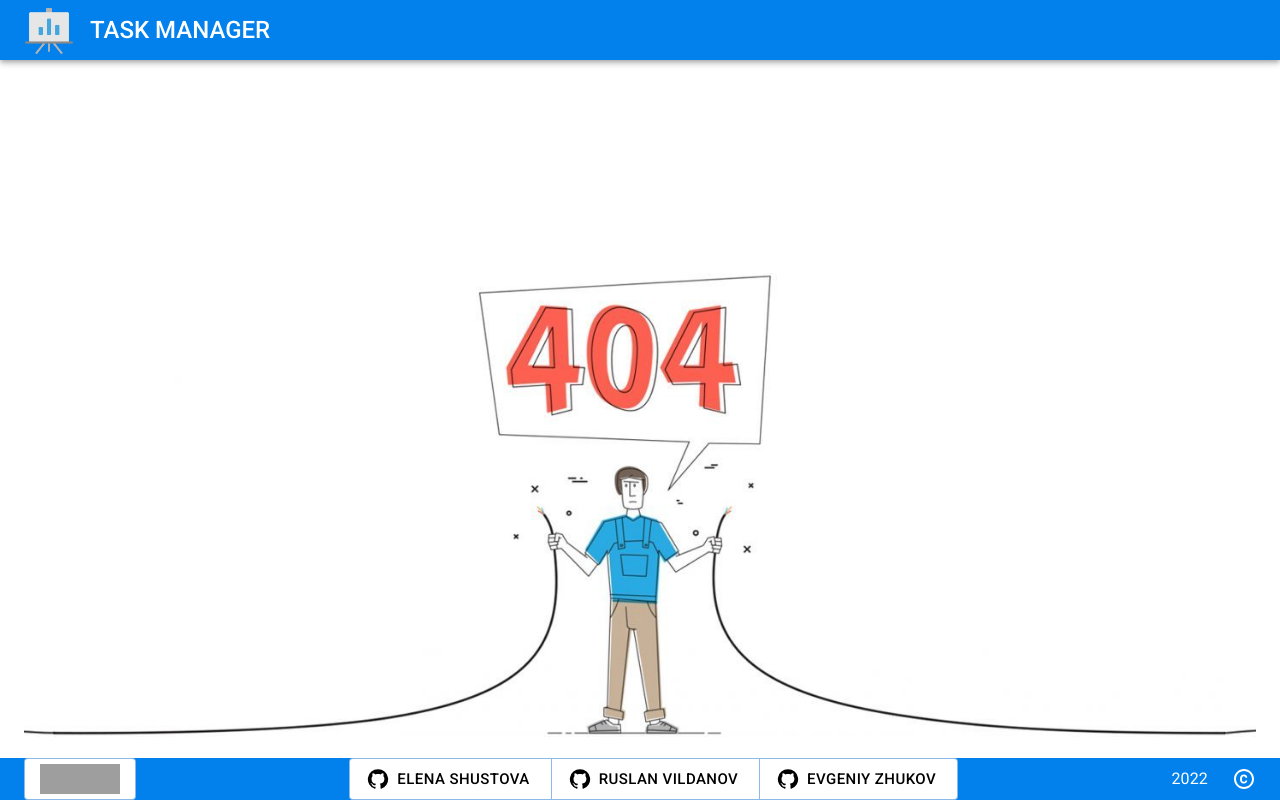
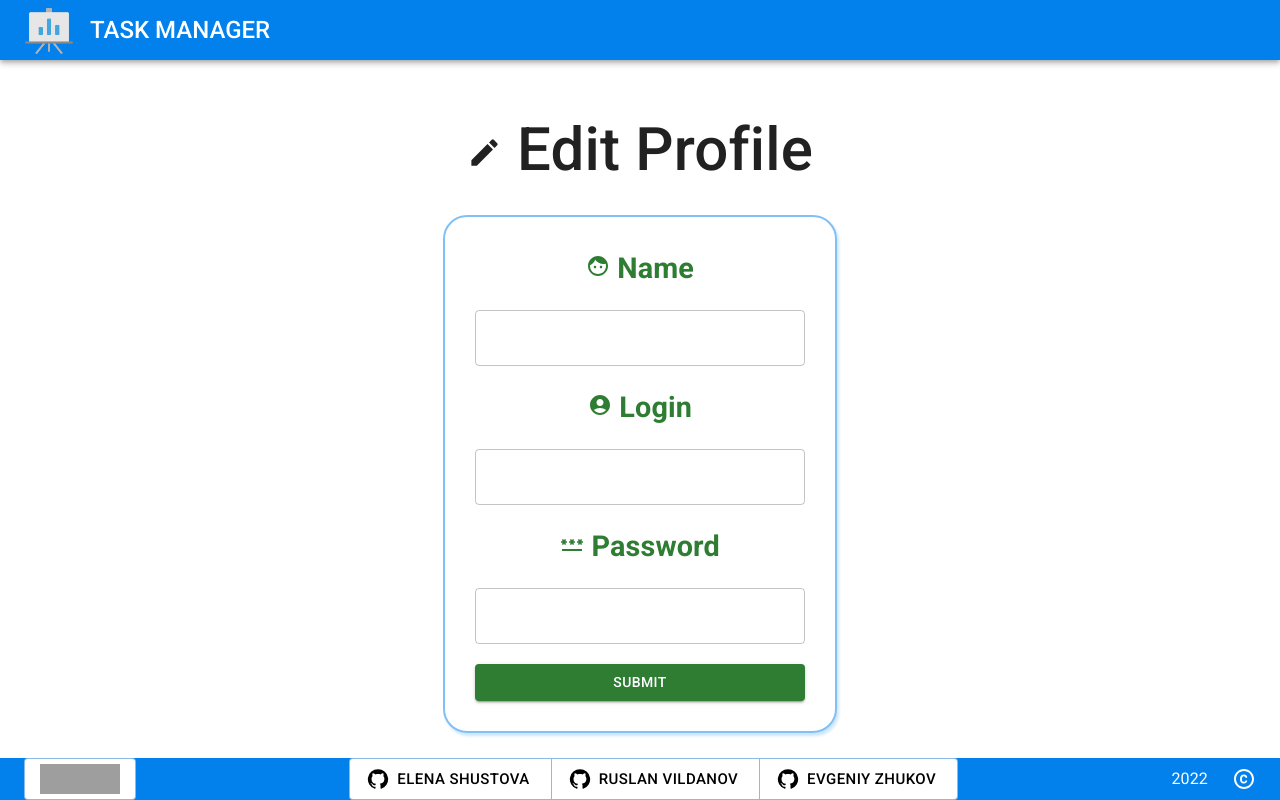
Before and after one commit to yaarusik/project-management-app, a React (Create React App) app: page /edit-profile in a window 1280 px wide. Built offline with nearby package versions, Linux system fonts and the light colour scheme; grey boxes are pictures that could not be loaded.

Commit message:
feat: add basic markup

```diff
--- a/src/Components/AppRoutes/AppRoutes.tsx
+++ b/src/Components/AppRoutes/AppRoutes.tsx
@@ -4,8 +4,8 @@ import MainPage from '../../Pages/MainPage';
 import PageNotFound from '../../Pages/PageNotFound';
 import PageSignUp from './../../Pages/PageSignup/index';
 import BoardPage from '../../Pages/BoardPage';
-
 import WelcomePage from '../../Pages/WelcomePage';
+import EditProfile from '../../Pages/EditProfile';
 
 import RequireAuth from '../../hoc/RequireAuth';
 
@@ -25,6 +25,7 @@ const AppRoutes = () => {
       <Route path="/login" element={<PageLogin />} />
       <Route path="/signup" element={<PageSignUp />} />
       <Route path="/" element={<WelcomePage />} />
+      <Route path="/edit-profile" element={<EditProfile />} />
     </Routes>
   );
 };
--- a/src/Components/Header/index.tsx
+++ b/src/Components/Header/index.tsx
@@ -38,6 +38,7 @@ const Header = () => {
   const location = useLocation();
   const isWelcomePage = location.pathname === '/';
   const isBoardPage = location.pathname === '/board';
+  const isEditProfile = location.pathname === '/edit-profile';
 
   const navigation = useNavigate();
   const dispatch = useDispatch();
@@ -103,7 +104,7 @@ const Header = () => {
                     Go to Main Page
                   </Button>
                   <LangSwitcher />
-                  <IconButton aria-label="edit-profile">
+                  <IconButton aria-label="edit-profile" component={Link} to="/edit-profile">
                     <PersonIcon />
                   </IconButton>
                   <IconButton aria-label="logout">
@@ -112,13 +113,13 @@ const Header = () => {
                 </>
               )}
 
-              {isAuth && !isWelcomePage && !isBoardPage && (
+              {isAuth && !isWelcomePage && !isBoardPage && !isEditProfile && (
                 <>
                   <ColorButton onClick={createNewBoardHandler} variant="contained">
                     Create new board
                   </ColorButton>
                   <LangSwitcher />
-                  <IconButton aria-label="edit-profile">
+                  <IconButton aria-label="edit-profile" component={Link} to="/edit-profile">
                     <PersonIcon />
                   </IconButton>
                   <IconButton onClick={signOutHundler} aria-label="logout">
@@ -130,7 +131,19 @@ const Header = () => {
               {isAuth && isBoardPage && (
                 <>
                   <LangSwitcher />
-                  <IconButton aria-label="edit-profile">
+                  <IconButton aria-label="edit-profile" component={Link} to="/edit-profile">
+                    <PersonIcon />
+                  </IconButton>
+                  <IconButton onClick={signOutHundler} aria-label="logout">
+                    <LogoutIcon />
+                  </IconButton>
+                </>
+              )}
+
+              {isAuth && isEditProfile && (
+                <>
+                  <LangSwitcher />
+                  <IconButton aria-label="edit-profile" component={Link} to="/edit-profile">
                     <PersonIcon />
                   </IconButton>
                   <IconButton onClick={signOutHundler} aria-label="logout">
--- /dev/null
+++ b/src/Pages/EditProfile/index.tsx
@@ -0,0 +1,38 @@
+import PasswordIcon from '@mui/icons-material/Password';
+import AccountCircleIcon from '@mui/icons-material/AccountCircle';
+import FaceIcon from '@mui/icons-material/Face';
+
+import EditIcon from '@mui/icons-material/Edit';
+
+import { EditProfileTitle } from './styles';
+import { FormBlock, FormWrapper, Title, InputField, Submit } from '../PageSignup/styles';
+
+const EditProfile = () => {
+  return (
+    <FormWrapper>
+      <EditProfileTitle>
+        <EditIcon fontSize="large" /> Edit Profile
+      </EditProfileTitle>
+
+      <FormBlock>
+        <Title>
+          <FaceIcon /> Name
+        </Title>
+        <InputField />
+        <Title>
+          <AccountCircleIcon /> Login
+        </Title>
+        <InputField />
+        <Title>
+          <PasswordIcon /> Password
+        </Title>
+        <InputField />
+        <Submit type="submit" color="success" variant="contained">
+          Submit
+        </Submit>
+      </FormBlock>
+    </FormWrapper>
+  );
+};
+
+export default EditProfile;
--- /dev/null
+++ b/src/Pages/EditProfile/styles.ts
@@ -0,0 +1,8 @@
+import styled from 'styled-components';
+
+export const EditProfileTitle = styled('h1')`
+  text-align: center;
+  margin: 20px 0;
+  font-weight: 500;
+  font-size: 3.75rem;
+`;
```
